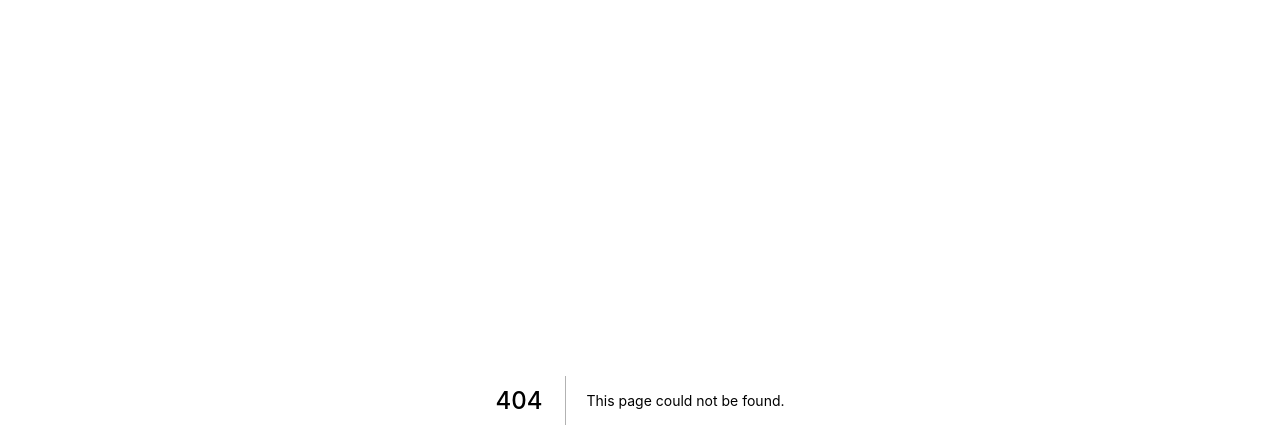
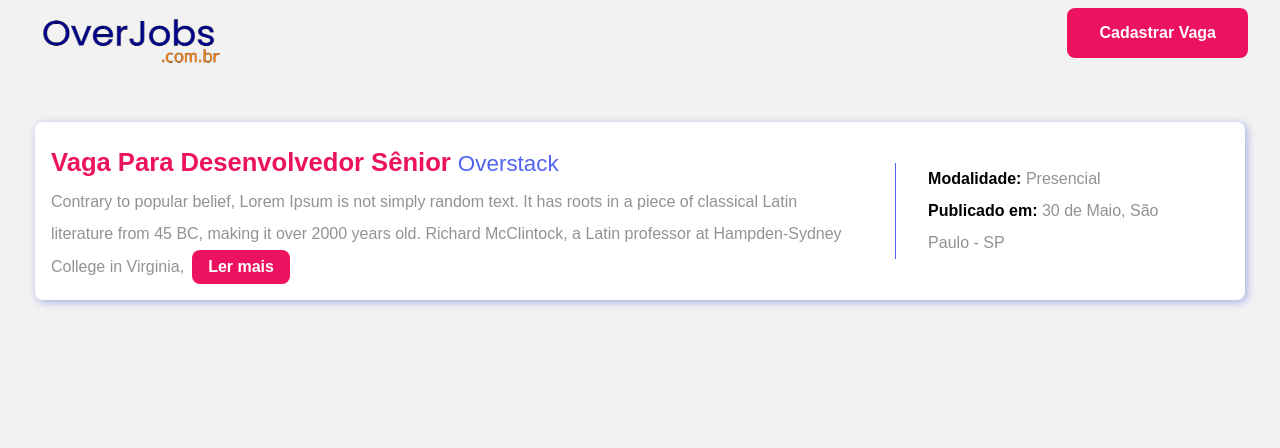
Before and after one commit to Thiagoow/OverJobs-DigitalMakerWeek2-NextJS, a Next.js app: page /detalhes/1 in a window 1280 px wide. Before the commit this address had no page. Shown: the top 448 px of the page. Built offline with nearby package versions, Linux system fonts and the light colour scheme.

Commit message:
Aula 05 FINALIZADA 🤩🤩😎 - Falta arrumar o filtro lateral da Home

```diff
--- /dev/null
+++ b/pages/detalhes/[id].js
@@ -0,0 +1,49 @@
+import styles from "../../styles/pages/Detalhes.module.css";
+import Cabeçalho from "../../src/components/organisms/Cabeçalho";
+import CardDetails from "../../src/components/molecules/CardDetails";
+import axios from "axios";
+
+export default function detalhesVaga({ vaga }) {
+  return (
+    <div className={styles.container}>
+      <Cabeçalho showSearch={false} />
+
+      <div className={styles.card}>
+        {/* Se a vaga existir: */}
+        {vaga && (
+          <CardDetails
+            title={vaga.title}
+            enterpriseName={vaga.enterprise}
+            description={vaga.description}
+            day={vaga.day}
+            local={`${vaga.city} - ${vaga.state}`}
+            model={vaga.model}
+          />
+        )}
+      </div>
+    </div>
+  );
+}
+
+//SSR:
+/* Consertando o erro:
+Error: getStaticPaths is required
+for dynamic SSG pages and is missing
+for '/detalhes/[id]'. */
+export async function getStaticPaths() {
+  return {
+    paths: [],
+    fallback: true
+  };
+}
+
+export async function getStaticProps({ params: { id } }) {
+  /* Retorna API a var que possui o ID definido acima  */
+  const { data } = await axios.get(`http://localhost:3000/api/jobs?id=${id}`);
+
+  return {
+    props: {
+      vaga: data.jobs
+    }
+  };
+}
--- /dev/null
+++ b/src/components/molecules/CardDetails.js
@@ -0,0 +1,80 @@
+import React from "react";
+import styles from "../../../styles/components/Card.module.css";
+
+function CardDetails({
+  title,
+  enterpriseName,
+  description,
+  day,
+  local,
+  model
+}) {
+  //Var pra mostrar mais ou menos da descrição:
+  const [lendoMais, setLendoMais] = React.useState(true);
+  const [lerMais, setLerMais] = React.useState(false);
+
+  /* Função que dá o toggle
+  pra mostrar mais ou não: */
+  function toggleLerMais() {
+    if (description.length > 240 && lendoMais) {
+      setLerMais(!lerMais);
+    }
+    if (description.length <= 240) {
+      setLerMais(!lerMais);
+    }
+  }
+
+  return (
+    <div className={styles.card}>
+      <div className={styles.content}>
+        <h2>
+          {title} <b> {enterpriseName}</b>
+        </h2>
+        {lerMais && <p>{description}</p>}
+
+        {lendoMais && (
+          <>
+            <p>
+              {description.slice(0, 240)}
+
+              <button
+                className={styles.toggleButton}
+                onClick={(e) => toggleLerMais(e)}
+              >
+                {lerMais ? "Ler menos" : "Ler mais"}
+              </button>
+            </p>
+          </>
+        )}
+
+        <div className={styles.mobileDetails}>
+          <p className={styles.h4}>
+            Modalidade: {""}
+            <b className={styles.p}>{model}</b>
+          </p>
+          <p className={styles.h4}>
+            Publicado em: {""}
+            <b className={styles.p}>
+              {day}, {local}
+            </b>
+          </p>
+        </div>
+      </div>
+
+      <div className={styles.details}>
+        <p className={styles.h4}>
+          Modalidade: {""}
+          <b className={styles.p}>{model}</b>
+        </p>
+        <p className={styles.h4}>
+          Publicado em: {""}
+          <b className={styles.p}>
+            {day}, {local}
+          </b>
+        </p>
+      </div>
+    </div>
+  );
+}
+
+export default CardDetails;
--- a/src/components/organisms/Cabeçalho.js
+++ b/src/components/organisms/Cabeçalho.js
@@ -1,11 +1,14 @@
+import React from "react";
 import Link from "next/link";
 import Image from "next/image";
-
 //Arquivo de estilização desse componente:
 import styles from "../../../styles/components/Cabeçalho.module.css";
 import Logo from "../atoms/Logo";
 
-function Cabeçalho() {
+function Cabeçalho({ showSearch = true, filtrarVagas }) {
+  const [buscaVaga, setBuscaVaga] = React.useState("");
+  const [buscaCidade, setBuscaCidade] = React.useState("");
+
   return (
     <div className={styles.cabeçalho}>
       {/* Div superior: */}
@@ -18,14 +21,25 @@ function Cabeçalho() {
           </a>
         </Link>
       </div>
-
-      {/* Div inferior: */}
+      {/* Se a var abaixo for true, renderiza o filtro superior: */}
+      {showSearch && (
         <div className={styles.buscar}>
           <div className={styles.sonsBuscar}>
-          <input type="text" placeholder="Digite um cargo" />
-          <input type="text" placeholder="Digite sua cidade" />
+            <input
+              type="text"
+              placeholder="Digite um cargo"
+              onChange={(e) => setBuscaVaga(e.target.value)}
+              value={buscaVaga}
+            />
 
-          <button>
+            <input
+              type="text"
+              placeholder="Digite uma cidade"
+              onChange={(e) => setBuscaCidade(e.target.value)}
+              value={buscaCidade}
+            />
+
+            <button onClick={() => filtrarVagas(buscaVaga, buscaCidade)}>
               <Image
                 src="/images/lupa.svg"
                 width="25"
@@ -35,6 +49,7 @@ function Cabeçalho() {
             </button>
           </div>
         </div>
+      )}
     </div>
   );
 }
--- /dev/null
+++ b/styles/pages/Detalhes.module.css
@@ -0,0 +1,22 @@
+.card {
+  /* X pra cima, Y pros lados, e Z pra baixo: */
+  padding: 10px 35px 4rem;
+}
+
+/*
+@media (max-width: 940px) {
+  .filtro {
+    width: 60%;
+  }
+}
+@media (min-width: 640px) {
+  .filtro {
+    width: 40%;
+  }
+}
+@media (min-width: 940px) {
+  .filtro {
+    width: 20%;
+  }
+}
+*/
```
Also changed, not shown: pages/index.js (+38 -3 lines). Lines whose indentation alone changed are shown as unchanged.
